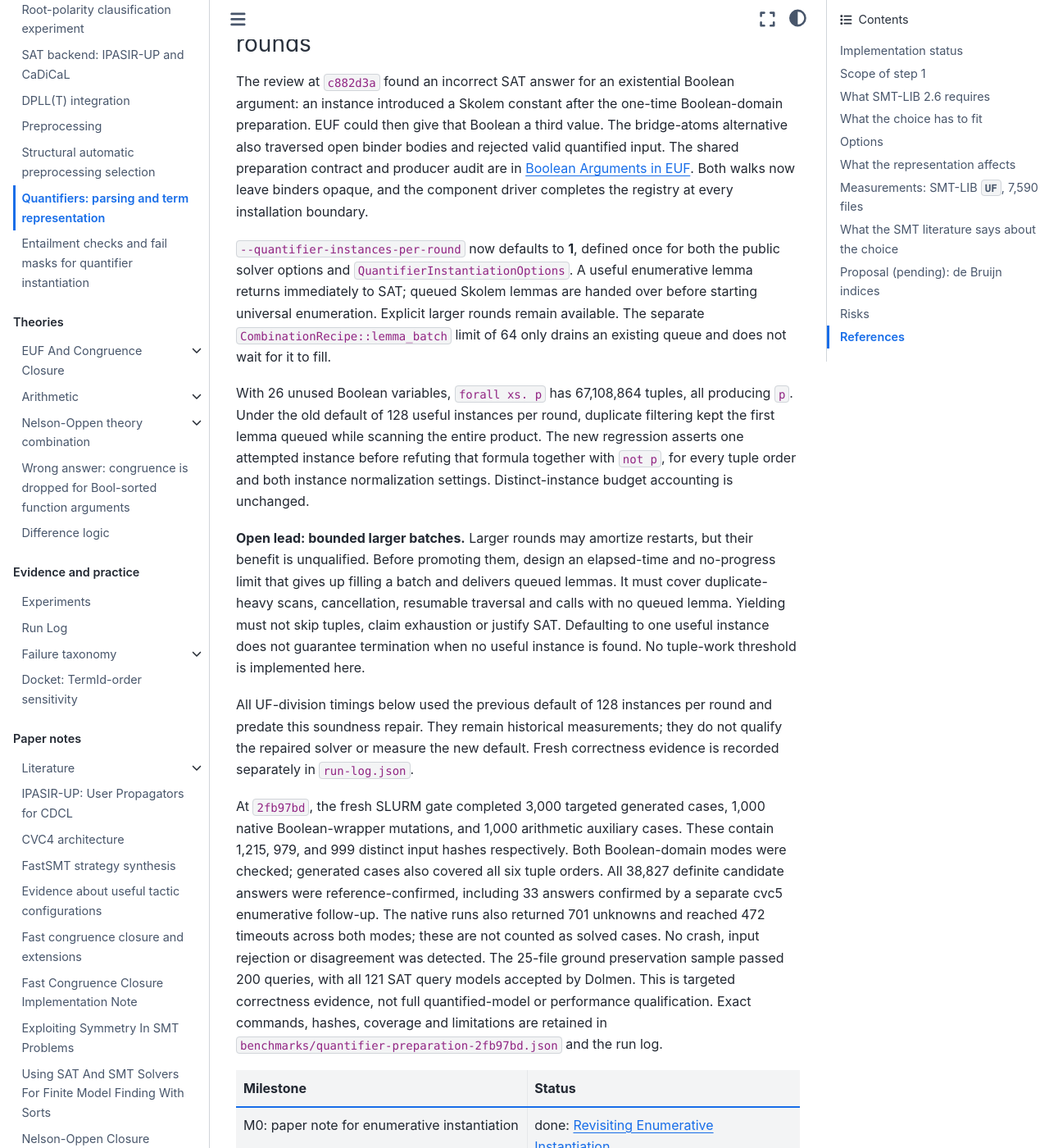
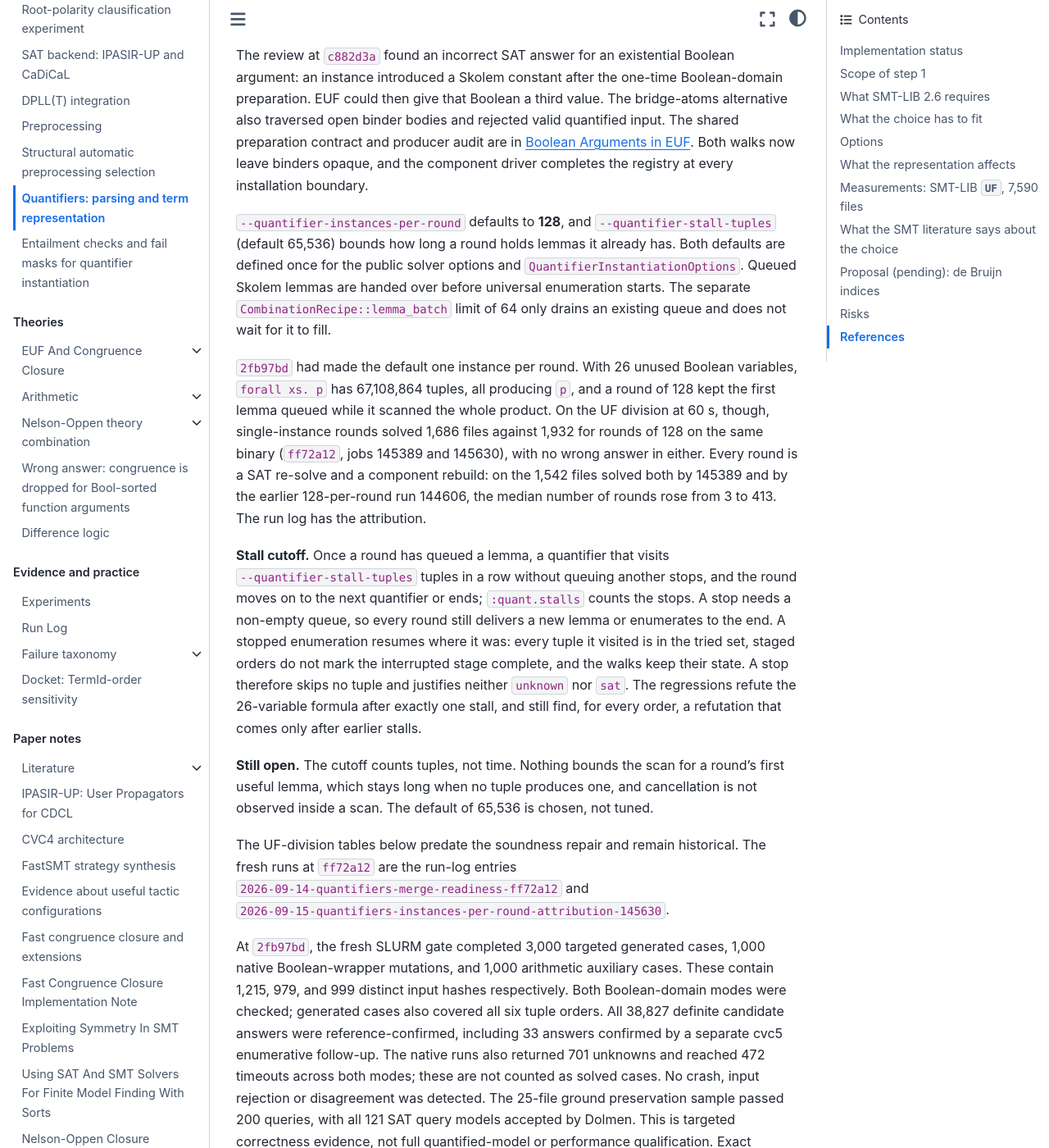
Before and after one commit to primo-solver/primo, a Jupyter Book: the page built from docs/quantifiers.md, in a window 1280 px wide and 1400 px high, scrolled down 601 px. Shown: the whole window at 82% size. Built offline with Jupyter Book 1.0.4 settings and Sphinx 7.4.7 and the Sphinx Book theme 1.1.4, drawn with Linux system fonts in a browser that asks for light colours.

Commit message:
Restore rounds of 128 instances with a tuple-count stall cutoff
Single-instance rounds (2fb97bd) solved 1,686 UF-division files against 1,932
for rounds of 128 on the same binary, because every round is a SAT re-solve and
a component rebuild. The default is 128 again. The duplicate-heavy scan that
motivated single-instance rounds is bounded instead: once a round has queued a
lemma, a quantifier that visits --quantifier-stall-tuples tuples (default
65,536) without queuing another stops, counted as :quant.stalls.

A stop needs a non-empty queue, so every round still delivers a lemma or
enumerates to the end. Visited tuples stay in the tried set, staged orders do
not mark the stage complete and walks keep their state, so no tuple is skipped
and no unknown or sat verdict follows from a stop. Tests: the 26-variable
formula is refuted after exactly one stall, and a refutation found only after
earlier stalls is still found for every order; the latter fails when a stall
may fire with an empty queue.

Co-Authored-By: Claude Opus 5 <noreply@anthropic.com>
Claude-Session: https://claude.ai/code/session_01L8uHbr6aqD6uZwYMatJXZT

```diff
--- a/docs/quantifiers.md
+++ b/docs/quantifiers.md
@@ -26,32 +26,44 @@ valid quantified input. The shared preparation contract and producer audit are
 in [](euf-boolean-arguments.md). Both walks now leave binders opaque, and the
 component driver completes the registry at every installation boundary.
 
-`--quantifier-instances-per-round` now defaults to **1**, defined once for both
-the public solver options and `QuantifierInstantiationOptions`. A useful
-enumerative lemma returns immediately to SAT; queued Skolem lemmas are handed
-over before starting universal enumeration. Explicit larger rounds remain
-available. The separate `CombinationRecipe::lemma_batch` limit of 64 only
-drains an existing queue and does not wait for it to fill.
+`--quantifier-instances-per-round` defaults to **128**, and
+`--quantifier-stall-tuples` (default 65,536) bounds how long a round holds
+lemmas it already has. Both defaults are defined once for the public solver
+options and `QuantifierInstantiationOptions`. Queued Skolem lemmas are handed
+over before universal enumeration starts. The separate
+`CombinationRecipe::lemma_batch` limit of 64 only drains an existing queue and
+does not wait for it to fill.
 
-With 26 unused Boolean variables, `forall xs. p` has 67,108,864 tuples, all
-producing `p`. Under the old default of 128 useful instances per round,
-duplicate filtering kept the first lemma queued while scanning the entire
-product. The new regression asserts one attempted instance before refuting
-that formula together with `not p`, for every tuple order and both instance
-normalization settings. Distinct-instance budget accounting is unchanged.
+`2fb97bd` had made the default one instance per round. With 26 unused Boolean
+variables, `forall xs. p` has 67,108,864 tuples, all producing `p`, and a round
+of 128 kept the first lemma queued while it scanned the whole product. On the
+UF division at 60 s, though, single-instance rounds solved 1,686 files against
+1,932 for rounds of 128 on the same binary (`ff72a12`, jobs 145389 and 145630),
+with no wrong answer in either. Every round is a SAT re-solve and a component
+rebuild: on the 1,542 files solved both by 145389 and by the earlier
+128-per-round run 144606, the median number of rounds rose from 3 to 413. The
+run log has the attribution.
 
-**Open lead: bounded larger batches.** Larger rounds may amortize restarts,
-but their benefit is unqualified. Before promoting them, design an elapsed-time
-and no-progress limit that gives up filling a batch and delivers queued lemmas.
-It must cover duplicate-heavy scans, cancellation, resumable traversal and
-calls with no queued lemma. Yielding must not skip tuples, claim exhaustion or
-justify SAT. Defaulting to one useful instance does not guarantee termination
-when no useful instance is found. No tuple-work threshold is implemented here.
+**Stall cutoff.** Once a round has queued a lemma, a quantifier that visits
+`--quantifier-stall-tuples` tuples in a row without queuing another stops, and
+the round moves on to the next quantifier or ends; `:quant.stalls` counts the
+stops. A stop needs a non-empty queue, so every round still delivers a new
+lemma or enumerates to the end. A stopped enumeration resumes where it was:
+every tuple it visited is in the tried set, staged orders do not mark the
+interrupted stage complete, and the walks keep their state. A stop therefore
+skips no tuple and justifies neither `unknown` nor `sat`. The regressions
+refute the 26-variable formula after exactly one stall, and still find, for
+every order, a refutation that comes only after earlier stalls.
 
-All UF-division timings below used the previous default of 128 instances per
-round and predate this soundness repair. They remain historical measurements;
-they do not qualify the repaired solver or measure the new default. Fresh
-correctness evidence is recorded separately in `run-log.json`.
+**Still open.** The cutoff counts tuples, not time. Nothing bounds the scan
+for a round's first useful lemma, which stays long when no tuple produces one,
+and cancellation is not observed inside a scan. The default of 65,536 is
+chosen, not tuned.
+
+The UF-division tables below predate the soundness repair and remain
+historical. The fresh runs at `ff72a12` are the run-log entries
+`2026-09-14-quantifiers-merge-readiness-ff72a12` and
+`2026-09-15-quantifiers-instances-per-round-attribution-145630`.
 
 At `2fb97bd`, the fresh SLURM gate completed 3,000 targeted generated cases,
 1,000 native Boolean-wrapper mutations, and 1,000 arithmetic auxiliary cases.
```
Also changed, not shown: other parts of docs/quantifiers.md (+1 -1 lines), docs/open-leads.md (+13 -18 lines), docs/papers/enumerative-instantiation.md (+5 -3 lines), 7 other files.
